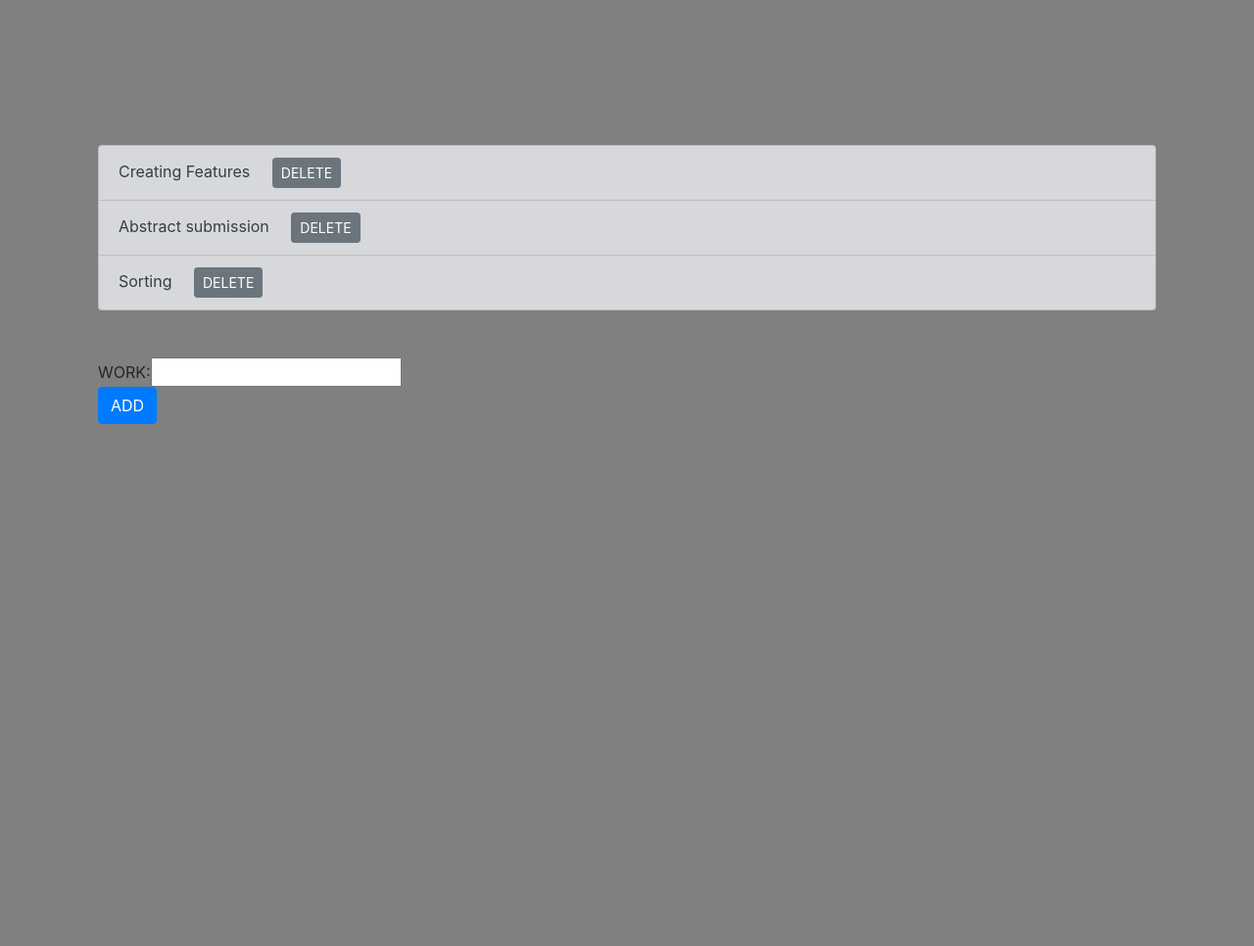
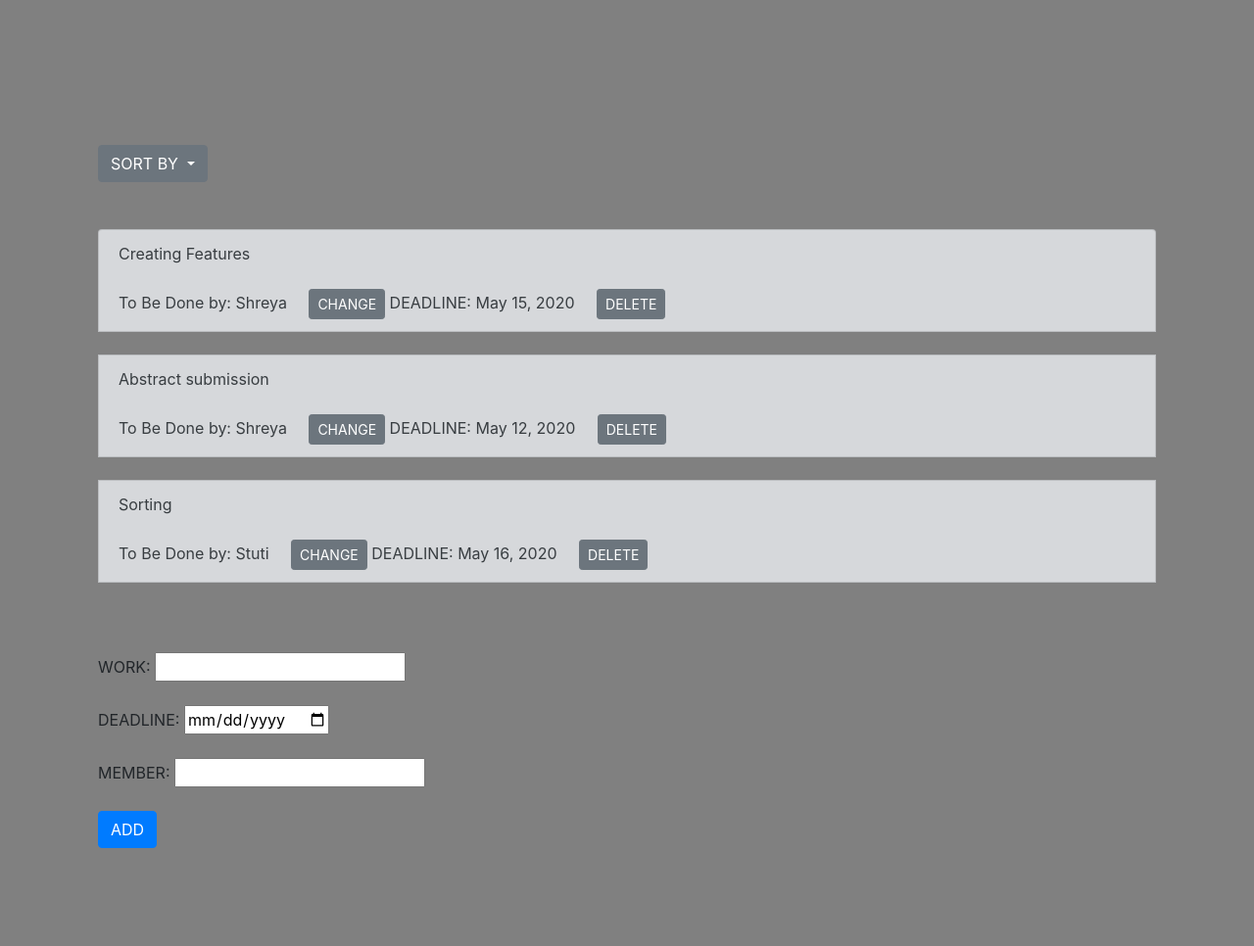
Before and after one commit to megha4595176/WebDev, a Django app: page / in a window 1280 px wide. Shown: the part 56-1022 px from the top of the page at 98% size. Before the commit the page ends 489 px from the top, so only its background shows below. Run offline with Django 3.2, Linux system fonts and the light colour scheme; data comes from the database, SQL or seed files in the repository; both versions use the stored data as it was after the commit; some libraries are stand-ins or nearby versions.

Commit message:
added features

```diff
--- a/BucketList/Templates/BucketList/home.html
+++ b/BucketList/Templates/BucketList/home.html
@@ -2,14 +2,28 @@
 <html>
 <head>
 	<link rel="stylesheet" href="https://maxcdn.bootstrapcdn.com/bootstrap/4.0.0/css/bootstrap.min.css" integrity="sha384-Gn5384xqQ1aoWXA+058RXPxPg6fy4IWvTNh0E263XmFcJlSAwiGgFAW/dAiS6JXm" crossorigin="anonymous">
+  <script src="https://code.jquery.com/jquery-3.4.1.slim.min.js" integrity="sha384-J6qa4849blE2+poT4WnyKhv5vZF5SrPo0iEjwBvKU7imGFAV0wwj1yYfoRSJoZ+n" crossorigin="anonymous"></script>
+  <script src="https://cdn.jsdelivr.net/npm/popper.js@1.16.0/dist/umd/popper.min.js" integrity="sha384-Q6E9RHvbIyZFJoft+2mJbHaEWldlvI9IOYy5n3zV9zzTtmI3UksdQRVvoxMfooAo" crossorigin="anonymous"></script>
+  <script src="https://stackpath.bootstrapcdn.com/bootstrap/4.4.1/js/bootstrap.min.js" integrity="sha384-wfSDF2E50Y2D1uUdj0O3uMBJnjuUD4Ih7YwaYd1iqfktj0Uod8GCExl3Og8ifwB6" crossorigin="anonymous"></script>
+
+  <script>
+  function ValidateForm() {
+  var x = document.forms["addItem"]["content"].value;
+  var z = document.forms["addItem"]["member"].value;
+  if (x == "") {
+    alert("Work/Member field must be filled out");
+    return false;
+  }
+}
+</script>
+
 </head>
-
+<!--navigation bar start-->
 	<section><nav class="navbar navbar-expand-lg navbar-light bg-light navbar navbar-dark bg-dark">
   <a class="navbar-brand" href="/">BucketList</a>
   <button class="navbar-toggler" type="button" data-toggle="collapse" data-target="#navbarSupportedContent" aria-controls="navbarSupportedContent" aria-expanded="false" aria-label="Toggle navigation">
     <span class="navbar-toggler-icon"></span>
   </button>
-
   <div class="collapse navbar-collapse" id="navbarSupportedContent">
     <ul class="navbar-nav mr-auto">
       <li class="nav-item active">
@@ -18,51 +32,67 @@
       <li class="nav-item">
         <a class="nav-link" href="#">Your Log</a>
       </li>
-      <!---<li class="nav-item dropdown">
-        <a class="nav-link dropdown-toggle" href="#" id="navbarDropdown" role="button" data-toggle="dropdown" aria-haspopup="true" aria-expanded="false">
-          Dropdown
-        </a>
-        <div class="dropdown-menu" aria-labelledby="navbarDropdown">
-          <a class="dropdown-item" href="#">Action</a>
-          <a class="dropdown-item" href="#">Another action</a>
-          <div class="dropdown-divider"></div>
-          <a class="dropdown-item" href="#">Something else here</a>
-        </div>
-      </li>--->
       <li class="nav-item">
         <a class="nav-link disabled" href="#">Calendar</a>
       </li>
     </ul>
-    <!--<form class="form-inline my-2 my-lg-0">
-      <input class="form-control mr-sm-2" type="search" placeholder="Search" aria-label="Search">
-      <button class="btn btn-outline-success my-2 my-sm-0" type="submit">Search</button>
-    </form>-->
   </div>
-</nav></section>
+</nav>
+</section>
+<!--NAVIGATION BAR ENDS-->
+
 <br>
 <br>
 
-
 <body style="background-color:grey ">
 	<div style="margin: 100px">
+
+<!--sort dropdown-->
+<div class="dropdown">
+  <button class="btn btn-secondary dropdown-toggle" type="button" id="dropdownMenuButton" data-toggle="dropdown" aria-haspopup="true" aria-expanded="false">
+    SORT BY
+  </button>
+  <div class="dropdown-menu" aria-labelledby="dropdownMenuButton">
+    <a class="dropdown-item" href="{% url 'sortbymem' %}">Team Members</a>
+    <a class="dropdown-item" href="{% url 'sortbydead' %}">Deadline</a>
+    <a class="dropdown-item" href="{% url 'unsort' %}">Remove Sort</a>
+  </div>
+</div>
+<!--sort dropdown ends-->
+
+<br>
+<br>
+
+<!--LISTING STARTS-->
 	<ul class="list-group">
 		{% for item in all %}
-		<li class="list-group-item list-group-item-action list-group-item-secondary" >{{ item.content }}<form action="/delete/{{ item.id }}/" method="post" style="display:inline">
+		<li class="list-group-item list-group-item-action list-group-item-secondary" >{{ item.content }} <br><br>  To Be Done by:   {{ item.member }}
+      &nbsp &nbsp
+    <a href="" class="btn btn-secondary btn-sm">CHANGE</a>
+       DEADLINE: {{ item.deadline }}  <form action="/delete/{{ item.id }}/" method="post" style="display:inline">
 			{% csrf_token %}
 			&nbsp &nbsp
 		<input class="btn btn-secondary btn-sm" type="submit" value="DELETE">
 		</form>
-		</li>
-
+		</li><br>
 		{% endfor %}
 	</ul>
+  <!--LISTING ENDS-->
+
 <br>
 <br>
-	<form action="/add/" method="post">{% csrf_token %}
-		WORK:<input type="text" name="content"><br>
 
+<form name="addItem" action="/add/" onsubmit="return ValidateForm()" method="post">{% csrf_token %}
+	WORK: <input  type="text" name="content" ><br><br>
+  DEADLINE:  <input type="date" name="deadline" ><br><br>
+  MEMBER: <input type="text" name="member" ><br><br>
 	<input class="btn btn-primary" type="submit" value="ADD">
 </form>
+
+
+
+
+
 </div>
 </body>
 </html>
--- a/BucketList/models.py
+++ b/BucketList/models.py
@@ -2,4 +2,6 @@ from django.db import models
 
 # Create your models here.
 class ListItem(models.Model):
-	content = models.TextField()
+	content = models.CharField(max_length=500)
+	deadline = models.DateField()
+	member = models.CharField(max_length=100)
--- a/BucketList/views.py
+++ b/BucketList/views.py
@@ -1,13 +1,15 @@
 from django.shortcuts import render
 from django.http import HttpResponse, HttpResponseRedirect
 from .models import ListItem
+import operator
+
 # Create your views here.
 def home(request):
 	all_items = ListItem.objects.all()
 	return render(request,'BucketList/home.html',{'all':all_items})
 
 def add(request):
-	new_item= ListItem(content=request.POST['content'])
+	new_item= ListItem(content=request.POST['content'],member=request.POST['member'],deadline=request.POST['deadline'])
 	new_item.save()
 	return HttpResponseRedirect('/')
 
@@ -15,3 +17,15 @@ def delete(request,item_id):
 	item_d= ListItem.objects.get(id=item_id)
 	item_d.delete()
 	return HttpResponseRedirect('/')
+
+def sortbydead(request):
+	all_items = ListItem.objects.order_by('deadline')
+	return render(request,'BucketList/home.html',{'all':all_items})
+
+def sortbymem(request):
+	all_items = ListItem.objects.order_by('member')
+	return render(request,'BucketList/home.html',{'all':all_items})
+
+def unsort(request):
+	all_items=ListItem.objects.all()
+	return render(request,'BucketList/home.html',{'all':all_items})
--- a/TodoApp/urls.py
+++ b/TodoApp/urls.py
@@ -15,12 +15,17 @@ Including another URLconf
 """
 from django.contrib import admin
 from django.urls import path, include
-from BucketList.views import add,delete
+from BucketList.views import add,delete,sortbydead,sortbymem,unsort
 
 
 urlpatterns = [
     path('admin/', admin.site.urls),
     path('',include('BucketList.urls')),
     path('add/', add),
-    path('delete/<int:item_id>/',delete)
+    path('delete/<int:item_id>/',delete),
+    #path('/<int:item_id>/',changeForm,name="change"),
+    path('/sort1/',sortbydead,name="sortbydead"),
+    path('/sort2/',sortbymem,name="sortbymem"),
+    path('/unsort',unsort,name="unsort")
+
 ]
```
Also changed, not shown: BucketList/Templates/BucketList/changeForm.html (added, +14 -0 lines), BucketList/migrations/0002_delete_listitem.py (added), BucketList/migrations/0003_listitem.py (added), BucketList/migrations/0004_auto_20200510_2329.py (added), BucketList/migrations/0005_listitem_member.py (added), BucketList/migrations/0006_listitem_deadline.py (added), db.sqlite3.
